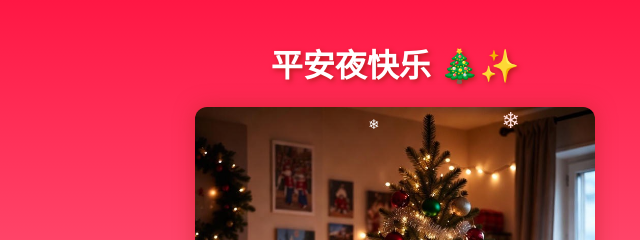
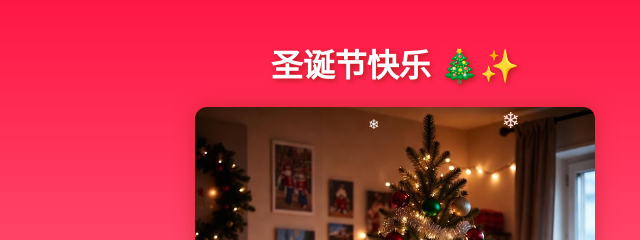
Before and after one commit to ikite24/my-website, a plain HTML site: page page2.html in a window 1280 px wide. Shown: the top 240 px of the page, 245-885 px from the left. Drawn offline with Linux system fonts and the light colour scheme.

Commit message:
圣诞快乐

```diff
--- a/page2.html
+++ b/page2.html
@@ -70,7 +70,7 @@
 </head>
 <body>
 
-    <h1>平安夜快乐 🎄✨</h1>
+    <h1>圣诞节快乐 🎄✨</h1>
     <img src="images/demo2.JPG" alt="圣诞图片">
 
     <div class="wish">祝你平安喜乐，幸福美满！</div>
```
